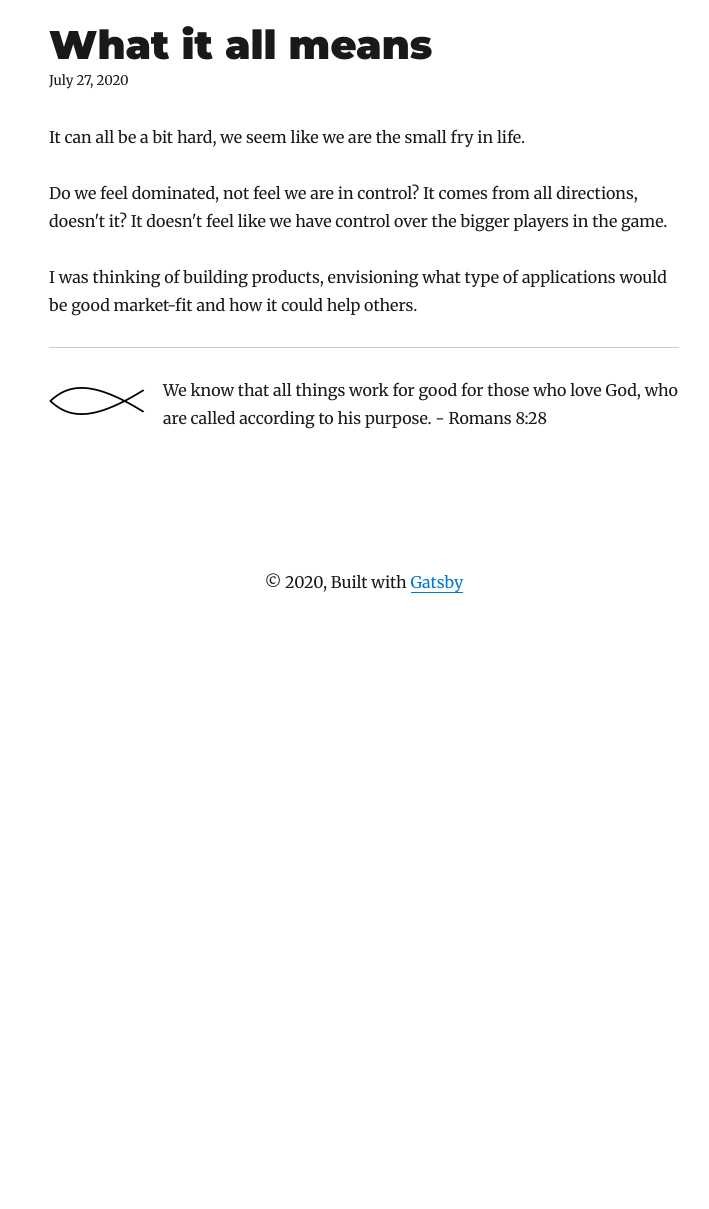
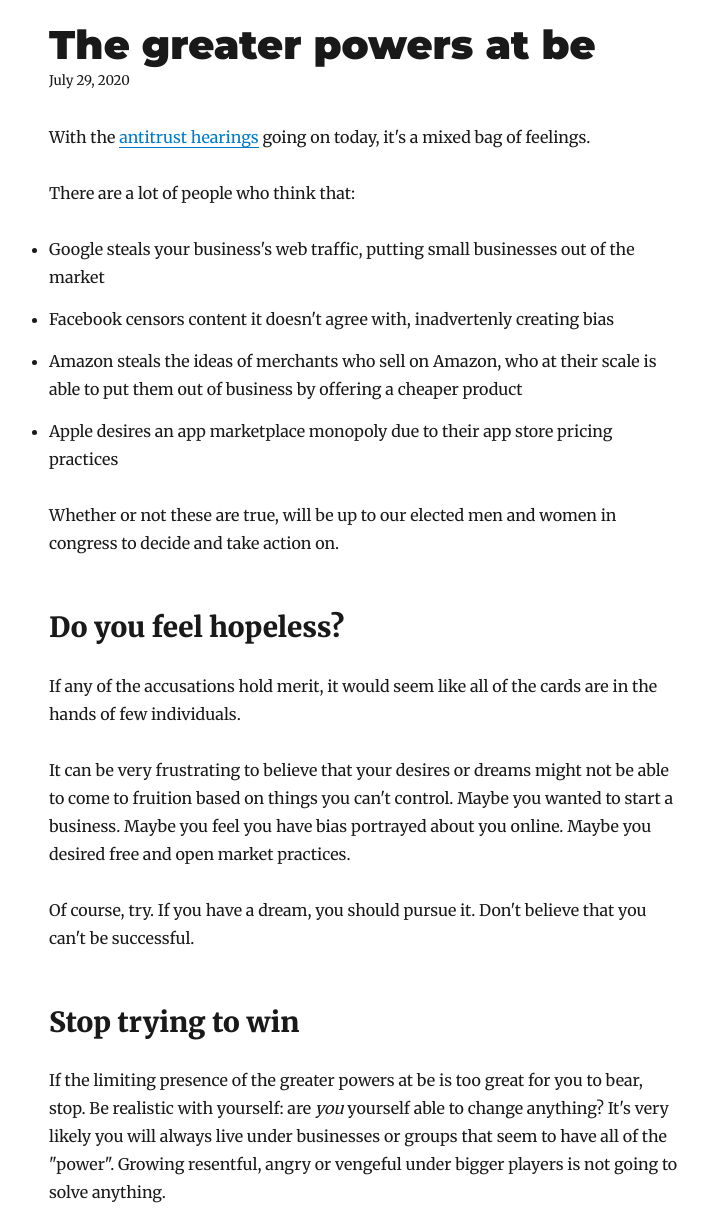
Before and after one commit to reZach/more-souls-to-heaven, a Gatsby site: page /posts/what-it-all-means/ in a window 1280 px wide. Shown: the part 100-1309 px from the top of the page, without its empty margins (276-985 px from the left). Before the commit the page ends 800 px from the top, so only its background shows below. Built offline with nearby package versions, Linux system fonts and the light colour scheme; Gatsby itself is replaced by a stand-in of ours; some packages are replaced by stand-ins of ours.

Commit message:
first post!

```diff
--- a/content/blog/what-it-all-means/index.md
+++ b/content/blog/what-it-all-means/index.md
@@ -1,11 +1,36 @@
 ---
-title: What it all means
-date: "2020-07-27"
-description: Powers at be
+title: The greater powers at be
+date: "2020-07-29"
+description: How do we make sense of the antitrust hearings of the major tech players?
 ---
 
-It can all be a bit hard, we seem like we are the small fry in life.
+With the [antitrust hearings](https://www.cnn.com/business/live-news/antitrust-hearing-tech-ceos/index.html) going on today, it's a mixed bag of feelings.
 
-Do we feel dominated, not feel we are in control? It comes from all directions, doesn't it? It doesn't feel like we have control over the bigger players in the game.
+There are a lot of people who think that:
+- Google steals your business's web traffic, putting small businesses out of the market
+- Facebook censors content it doesn't agree with, inadvertenly creating bias
+- Amazon steals the ideas of merchants who sell on Amazon, who at their scale is able to put them out of business by offering a cheaper product
+- Apple desires an app marketplace monopoly due to their app store pricing practices
 
-I was thinking of building products, envisioning what type of applications would be good market-fit and how it could help others.
+Whether or not these are true, will be up to our elected men and women in congress to decide and take action on.
+
+## Do you feel hopeless?
+If any of the accusations hold merit, it would seem like all of the cards are in the hands of few individuals.
+
+It can be very frustrating to believe that your desires or dreams might not be able to come to fruition based on things you can't control. Maybe you wanted to start a business. Maybe you feel you have bias portrayed about you online. Maybe you desired free and open market practices.
+
+Of course, try. If you have a dream, you should pursue it. Don't believe that you can't be successful.
+
+## Stop trying to win
+If the limiting presence of the greater powers at be is too great for you to bear, stop. Be realistic with yourself: are _you_ yourself able to change anything? It's very likely you will always live under businesses or groups that seem to have all of the "power". Growing resentful, angry or vengeful under bigger players is not going to solve anything.
+
+Why does this need to happen? Why do we have people or groups in our lives that hold us back without any ability for us to change our future?
+
+## Step into faith
+Know and come to believe that God is good, is all-powerful, and desires you to become the best person you were made to be. If God is allowing these companies market dominance, it is for good reason.
+
+God so greatly desires you, more than you will ever know until you experience it firsthand. In His ways, God likes to initiate the conversation with you by making things seem impossible. Situations like these force us to remain angry, or to look to God for a solution/fix.
+
+What starts with us looking for a way to control our situation, slowly turns into faith that we don't need to be in control, and are in fact, not in control. With faith, comes humility and listening and responding to the events that God allows to happen.
+
+Don't try to fix the world, but instead look at what situations you are put in and ask yourself how can this help shape me into a better version of myself. It is _all_ about perspective.
```
